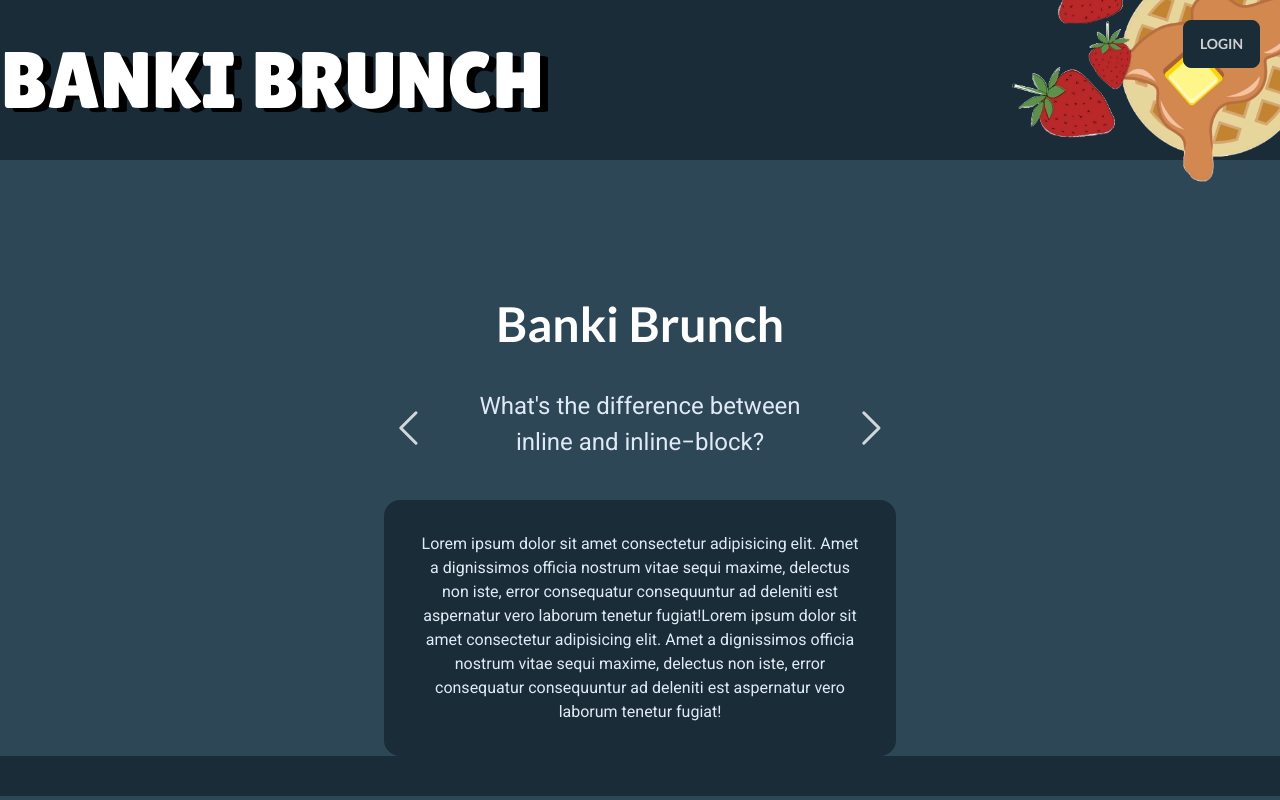
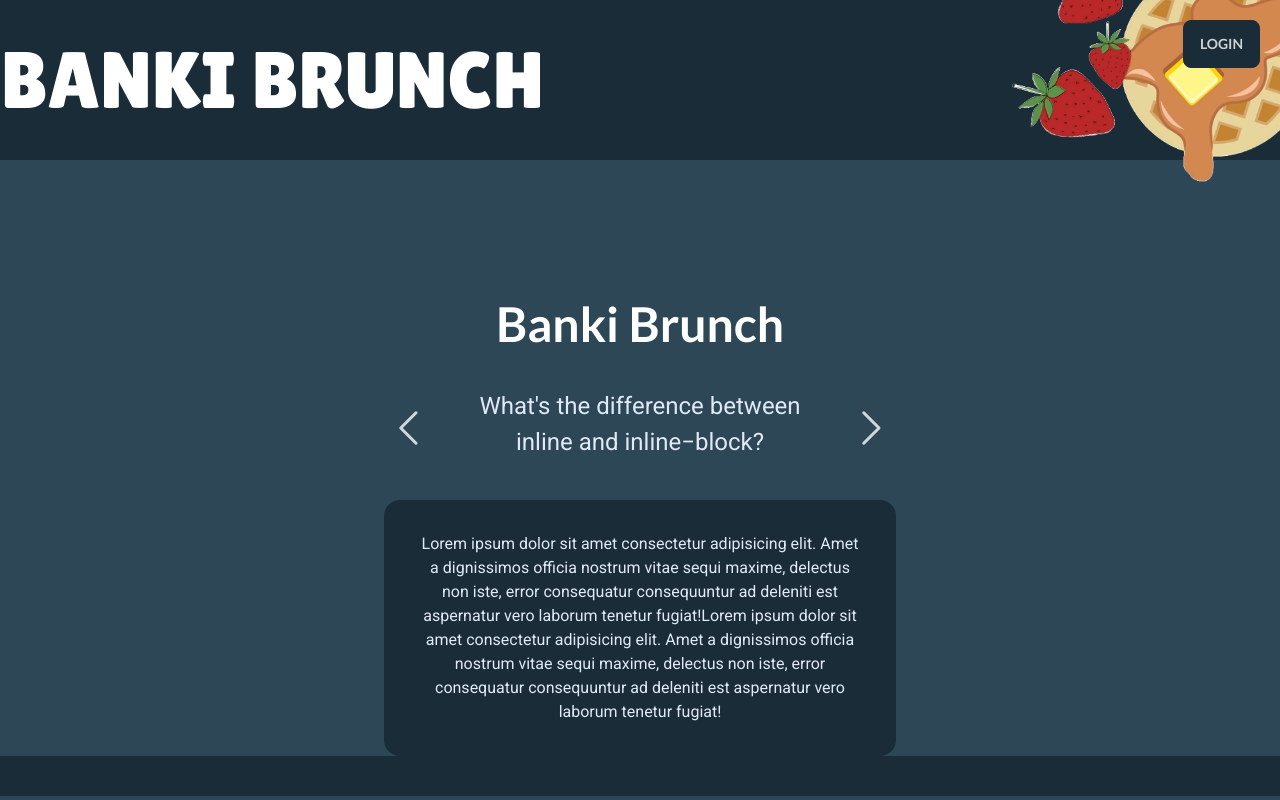
Before and after one commit to NickSramcik/banki-brunch, a React (Vite) app: page / in a window 1280 px wide. Shown: the top 800 px of the page. Built offline with nearby package versions, Linux system fonts and the light colour scheme; no server answers.

Commit message:
created scrollbar styling so it will be visible only if the answer is too long for the answer box

```diff
--- a/src/App.css
+++ b/src/App.css
@@ -5,9 +5,37 @@
 
 .font-bubble{
     font-family: 'Lilita One', cursive;
+}
+#logo{
+    font-family: 'Lilita One', cursive;
     text-shadow: 0.1em 0.05em #000
 }
 
 #waffle{
    transform: translate(50px, -15px)
 }
+.action-icon{
+    cursor: pointer;
+}
+
+@layer components {
+    .scrollbar::-webkit-scrollbar {
+      width: 4px;
+      height: 10px;
+    }
+
+    .scrollbar::-webkit-scrollbar-track {
+      border-radius: 100vh;
+      background: rgba(0,0,0,.2)
+    }
+
+    .scrollbar::-webkit-scrollbar-thumb {
+      background: #BA2829;
+      border-radius: 100vh;
+      border: 3px solid #BA2829;
+    }
+
+    .scrollbar::-webkit-scrollbar-thumb:hover {
+      /* background: #c0a0b9; */
+    }
+  }
```
